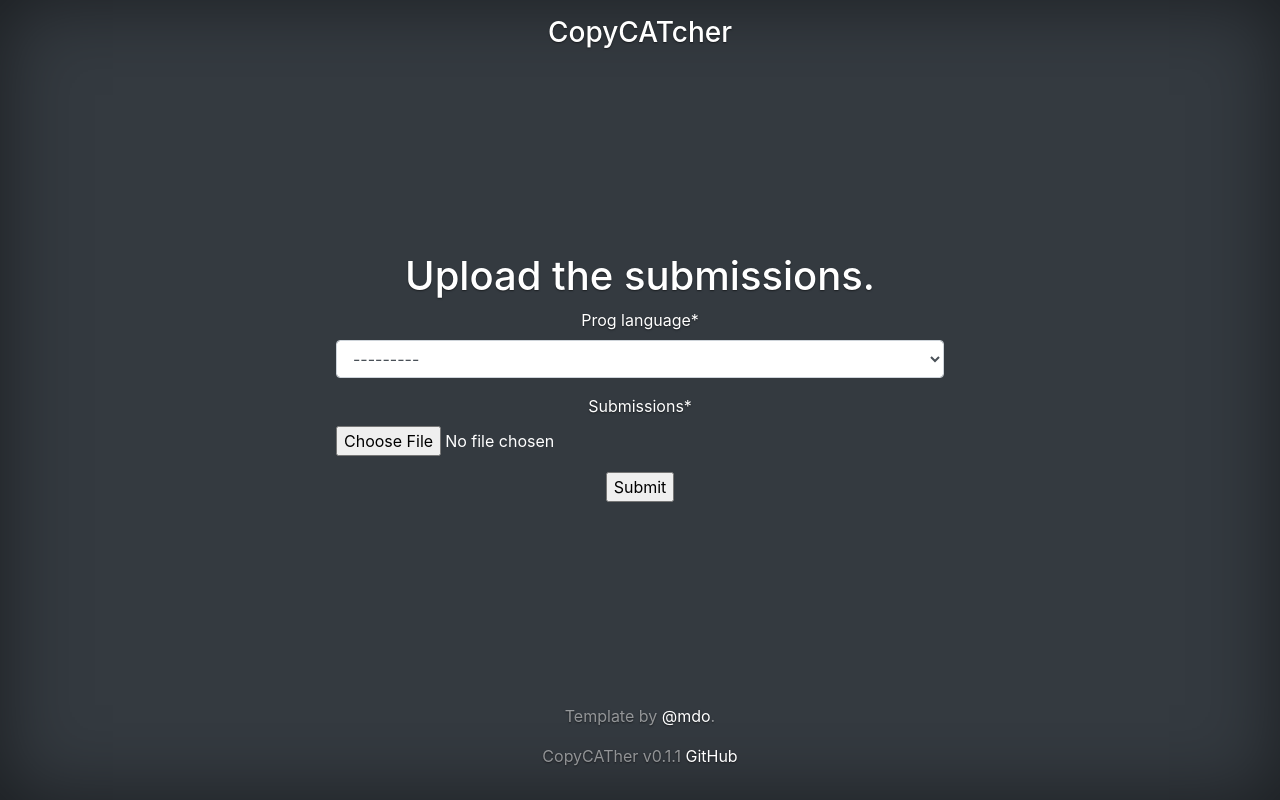
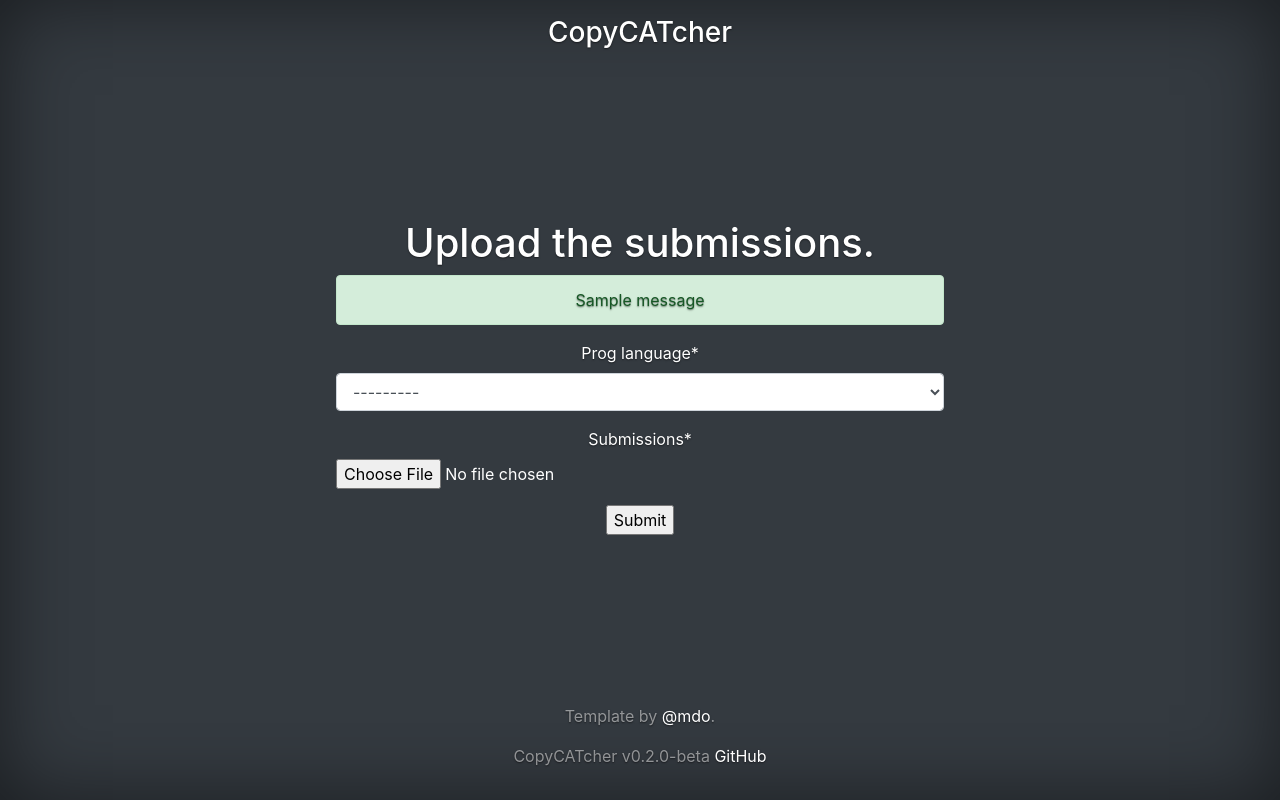
Before and after one commit to tustunkok/copy-catcher, a Django app: page / in a window 1280 px wide. Run offline with Django 3.2, Linux system fonts and the light colour scheme; tables that the repository leaves empty hold one stand-in row (values such as "Sample post"); one stand-in notice (Sample message) is shown; some libraries are stand-ins or nearby versions.

Commit message:
Update v0.2.0-beta: User friendly form submission errors are added.

```diff
--- a/copy_catcher/settings.py
+++ b/copy_catcher/settings.py
@@ -10,6 +10,7 @@ For the full list of settings and their values, see
 https://docs.djangoproject.com/en/3.1/ref/settings/
 """
 
+from django.contrib.messages import constants as messages
 from pathlib import Path
 import os
 
@@ -127,3 +128,6 @@ STATIC_URL = '/static/'
 STATIC_ROOT = '/static'
 CRISPY_TEMPLATE_PACK = 'bootstrap4'
 MEDIA_ROOT = os.path.join(BASE_DIR, 'submission_uploads')
+MESSAGE_TAGS = {
+    messages.ERROR: 'danger'
+}
--- a/jplag_catcher/forms.py
+++ b/jplag_catcher/forms.py
@@ -8,5 +8,3 @@ class SubmissionForm(forms.ModelForm):
     class Meta:
         model = models.History
         fields = ['prog_language', 'submissions']
-
-    # captcha = ReCAPTCHA()
--- a/jplag_catcher/templates/jplag_catcher/index.html
+++ b/jplag_catcher/templates/jplag_catcher/index.html
@@ -45,6 +45,13 @@
 
   <main class="px-3">
     <h1>Upload the submissions.</h1>
+    {% if messages %}
+      {% for message in messages %}
+        <div class="alert alert-{{ message.tags }}" role="alert">
+          {{ message }}
+        </div>
+      {% endfor %}
+    {% endif %}
     <form action="" method="POST" enctype="multipart/form-data">
       {% csrf_token %}
       {{ form|crispy }}
@@ -54,7 +61,7 @@
 
   <footer class="mt-auto text-white-50">
     <p>Template by <a href="https://twitter.com/mdo" class="text-white">@mdo</a>.</p>
-    <p>CopyCATher v0.1.1 <a class="text-white" href="https://github.com/tustunkok/copy-catcher" target="_blank"><i class="fab fa-github"></i> GitHub</a></p>
+    <p>CopyCATcher v0.2.0-beta <a class="text-white" href="https://github.com/tustunkok/copy-catcher" target="_blank"><i class="fab fa-github"></i> GitHub</a></p>
   </footer>
 </div>
   </body>
--- a/jplag_catcher/views.py
+++ b/jplag_catcher/views.py
@@ -1,5 +1,6 @@
 from django.shortcuts import render, redirect, reverse
 from django.http import HttpResponse
+from django.contrib import messages
 from jplag_catcher import forms
 from zipfile import ZipFile
 from copy_catcher import settings
@@ -17,6 +18,9 @@ def main_page(request):
             model.ip_address = get_client_ip(request)
             model.save()
             return run_jplag(model)
+        else:
+            for k, v in form.errors.items():
+                messages.error(request, f"Error in {k}: {v[0]}")
     else:
         form = forms.SubmissionForm()
 
```
